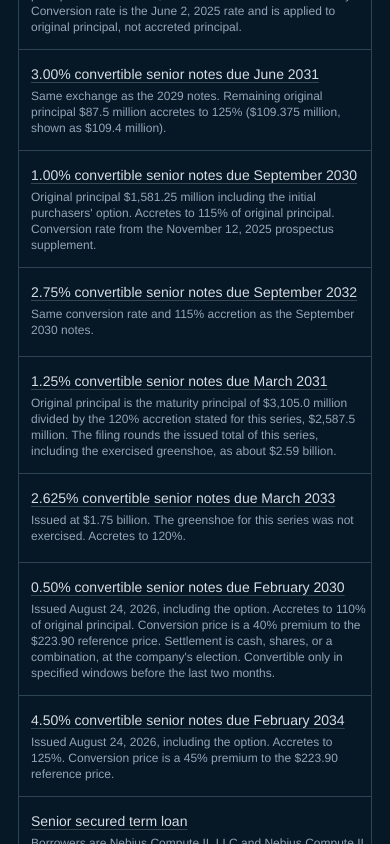
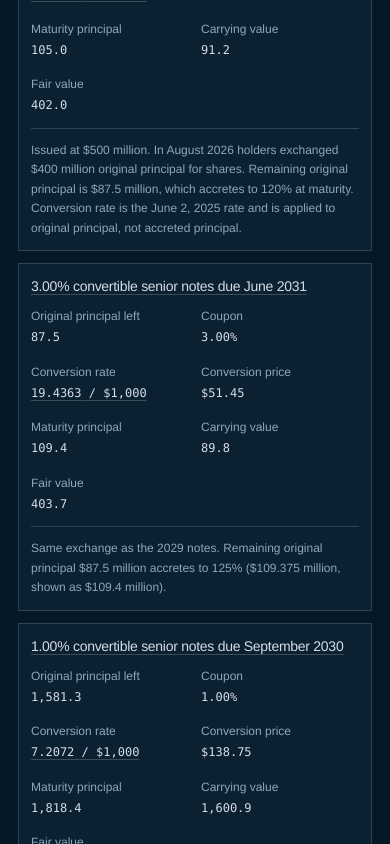
Before and after one commit to dfurry-boilermaker/nbismodel, a Next.js app: page /financials in a window 390 px wide. Shown: the part 8740-9584 px from the top of the page. Built offline with nearby package versions, Linux system fonts and the light colour scheme.

Commit message:
Stack convertible notes and credit facilities as readable mobile cards

```diff
--- a/components/capital-structure.tsx
+++ b/components/capital-structure.tsx
@@ -1,3 +1,4 @@
+import type { ReactNode } from "react";
 import capital from "@/data/capital-structure.json";
 import { conversionShares } from "@/lib/dcf";
 import { SourceA } from "@/components/metric-value";
@@ -20,7 +21,7 @@ export function CapitalStructure() {
         {capital.shares.prefundedWarrants.shares.toLocaleString("en-US")} NVIDIA pre-funded warrants,
         {" "}{basic.toLocaleString("en-US")} in total.
       </p>
-      <div className="overflow-x-auto rounded-xl border border-line">
+      <div className="hidden overflow-x-auto rounded-xl border border-line lg:block">
         <table className="w-full min-w-[960px] text-left text-sm">
           <thead className="bg-panel text-xs uppercase tracking-wide text-muted">
             <tr>
@@ -66,6 +67,37 @@ export function CapitalStructure() {
           </tbody>
         </table>
       </div>
+      <div className="space-y-3 lg:hidden">
+        {capital.notes.map((note) => (
+          <article key={note.id} className="min-w-0 border border-line bg-panel p-3">
+            <h3 className="text-sm font-medium"><SourceA source={note.source} sources={sources}>{note.name}</SourceA></h3>
+            <dl className="mt-3 grid grid-cols-2 gap-x-3 gap-y-4">
+              <CapitalField label="Original principal left">{formatNumber(note.originalOutstanding, 1)}</CapitalField>
+              <CapitalField label="Coupon">{(note.coupon * 100).toFixed(2)}%</CapitalField>
+              <CapitalField label="Conversion rate"><SourceA source={note.rateSource} sources={sources}>{note.conversionRatePerThousand} / $1,000</SourceA></CapitalField>
+              <CapitalField label="Conversion price">${note.conversionPrice.toFixed(2)}</CapitalField>
+              <CapitalField label="Maturity principal">{formatNumber(note.maturityPrincipal, 1)}</CapitalField>
+              <CapitalField label="Carrying value">{formatNumber(note.carrying, 1)}</CapitalField>
+              <CapitalField label="Fair value">{formatNumber(note.fairValue, 1)}</CapitalField>
+            </dl>
+            {note.note ? <p className="mt-3 border-t border-line pt-3 text-xs leading-relaxed text-muted">{note.note}</p> : null}
+          </article>
+        ))}
+        {capital.facilities.map((facility) => (
+          <article key={facility.id} className="min-w-0 border border-line bg-panel p-3">
+            <h3 className="text-sm font-medium"><SourceA source={facility.source} sources={sources}>{facility.name}</SourceA></h3>
+            <dl className="mt-3 grid grid-cols-2 gap-x-3 gap-y-4">
+              <CapitalField label="Principal outstanding">{facility.principalOutstanding == null ? "—" : formatNumber(facility.principalOutstanding, 1)}</CapitalField>
+              <CapitalField label="Rate">{facility.margin == null ? "See note" : `SOFR+${(facility.margin * 100).toFixed(2)}%`}</CapitalField>
+              <CapitalField label="Commitment">{facility.commitment ? formatNumber(facility.commitment, 1) : "—"}</CapitalField>
+              <CapitalField label="Carrying value">{facility.carrying == null ? "Not on the Sept 30 sheet" : formatNumber(facility.carrying, 1)}</CapitalField>
+              <CapitalField label="Conversion">Not convertible</CapitalField>
+              <CapitalField label="Draw status">{facility.drawn == null && facility.commitment ? "Drawn amount not disclosed" : "—"}</CapitalField>
+            </dl>
+            {facility.note ? <p className="mt-3 border-t border-line pt-3 text-xs leading-relaxed text-muted">{facility.note}</p> : null}
+          </article>
+        ))}
+      </div>
       <p className="text-sm text-muted">
         Unrestricted cash{" "}
         <SourceA source={capital.cash.unrestricted.source} sources={sources}>
@@ -80,3 +112,7 @@ export function CapitalStructure() {
     </section>
   );
 }
+
+function CapitalField({ label, children }: { label: string; children: ReactNode }) {
+  return <div className="min-w-0"><dt className="mb-1 text-xs text-muted">{label}</dt><dd className="break-words font-mono text-xs leading-relaxed tabular-nums sm:text-sm">{children}</dd></div>;
+}
```
